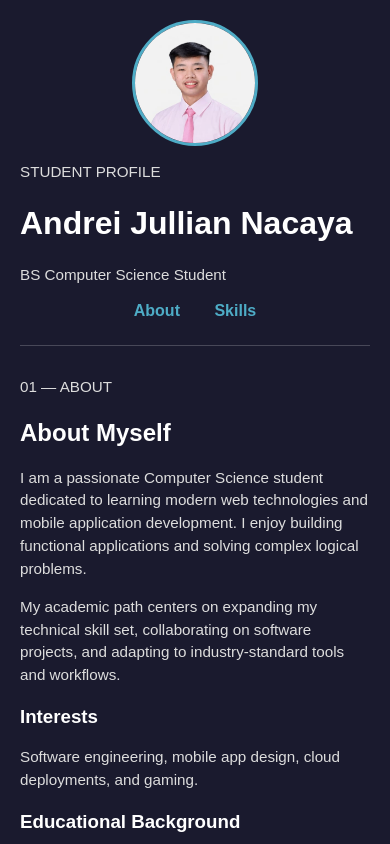
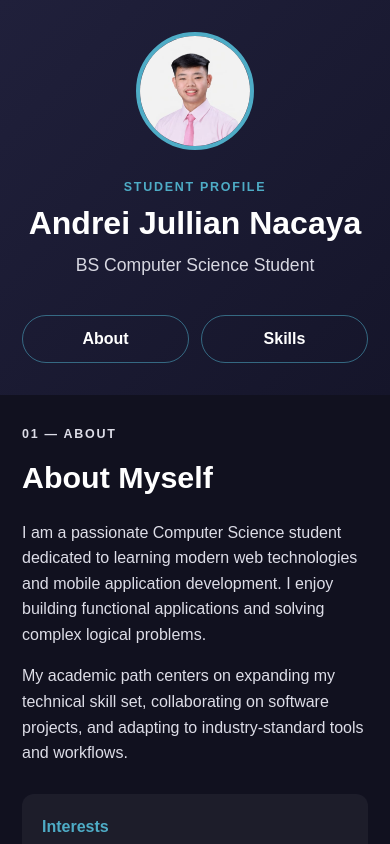
Before and after one commit to 1erdna/Nacaya_StudentProfile, a website: page www/index.html in a window 390 px wide. Shown: the top 844 px of the page. Drawn offline with Linux system fonts and the light colour scheme; some packages are replaced by stand-ins of ours.

Commit message:
Add responsive Activity 3 styling

```diff
--- a/www/css/index.css
+++ b/www/css/index.css
@@ -1,86 +1,279 @@
+* {
+    box-sizing: border-box;
+}
+
+html {
+    scroll-behavior: smooth;
+}
+
 body {
     margin: 0;
-    padding: 20px;
-    font-family: Arial, sans-serif;
-    background-color: #1a1a2e;
+    padding: 32px 20px;
+    min-height: 100vh;
+    font-family: Arial, Helvetica, sans-serif;
+    line-height: 1.6;
+    background: #1a1a2e;
     color: #ffffff;
 }
 
-.box {
-    width: 90%;
-    max-width: 450px;
-    margin: 20px auto;
-    padding: 30px;
-    box-sizing: border-box;
-    background: rgba(0, 0, 0, 0.7);
-    box-shadow: 0 15px 25px rgba(0, 0, 0, 0.6);
-    border-radius: 10px;
+.profile-card {
+    width: min(100%, 1050px);
+    margin: 0 auto;
+    overflow: hidden;
+    background: #11111f;
+    border: 1px solid rgba(255, 255, 255, 0.12);
+    border-radius: 20px;
+    box-shadow: 0 20px 45px rgba(0, 0, 0, 0.45);
 }
 
-.box h2 {
-    margin: 0 0 15px;
+.hero {
+    padding: 48px;
+    display: grid;
+    grid-template-columns: auto 1fr;
+    align-items: center;
+    gap: 28px;
+    background: linear-gradient(135deg, #20203b, #15152a);
+}
+
+.profile-pic {
+    width: 145px;
+    height: 145px;
+    border-radius: 50%;
+    object-fit: cover;
+    border: 4px solid #4eacc6;
+    display: block;
+}
+
+.hero-text h1 {
+    margin: 0;
+    font-size: clamp(2rem, 4vw, 3.2rem);
+    line-height: 1.1;
+}
+
+.eyebrow,
+.section-label {
+    margin: 0 0 8px;
+    color: #4eacc6;
+    font-size: 0.78rem;
+    font-weight: 700;
+    letter-spacing: 0.14em;
+}
+
+.subtitle {
+    margin: 10px 0 0;
+    color: #d8d8e2;
+    font-size: 1.1rem;
+}
+
+.nav-menu {
+    grid-column: 1 / -1;
+    display: flex;
+    gap: 12px;
+    margin-top: 8px;
+}
+
+.nav-menu a {
+    min-width: 110px;
+    padding: 10px 18px;
+    border: 1px solid rgba(78, 172, 198, 0.55);
+    border-radius: 999px;
+    color: #ffffff;
+    text-align: center;
+    text-decoration: none;
+    font-weight: 700;
+    transition: background 0.2s ease, transform 0.2s ease;
+}
+
+.nav-menu a:hover,
+.nav-menu a:focus-visible {
+    background: #4eacc6;
+    color: #11111f;
+    transform: translateY(-2px);
+}
+
+.nav-menu a:focus-visible {
+    outline: 3px solid #ffffff;
+    outline-offset: 3px;
+}
+
+.content-grid {
+    display: grid;
+    grid-template-columns: 1.35fr 0.9fr;
+    gap: 0;
+}
+
+.section-container {
+    padding: 44px;
+}
+
+.skills-section {
+    border-left: 1px solid rgba(255, 255, 255, 0.12);
+    background: #151526;
+}
+
+.section-container h2 {
+    margin: 0 0 18px;
+    font-size: 1.9rem;
+}
+
+.section-container p {
+    color: #ddddE7;
+}
+
+.info-grid {
+    display: grid;
+    grid-template-columns: 1fr 1fr;
+    gap: 18px;
+    margin-top: 28px;
+}
+
+.info-block {
+    padding: 20px;
+    border-radius: 12px;
+    background: rgba(255, 255, 255, 0.05);
+}
+
+.info-block.full-width {
+    grid-column: 1 / -1;
+}
+
+.info-block h3 {
+    margin: 0 0 8px;
+    color: #4eacc6;
+    font-size: 1rem;
+}
+
+.info-block p {
+    margin: 0;
+    font-size: 0.95rem;
+}
+
+.skills-list {
+    list-style: none;
     padding: 0;
-    color: #fff;
+    margin: 0;
+}
+
+.skills-list li {
+    display: grid;
+    grid-template-columns: 34px 1fr;
+    gap: 12px;
+    padding: 16px 0;
+    border-bottom: 1px solid rgba(255, 255, 255, 0.1);
+}
+
+.skills-list li:last-child {
+    border-bottom: 0;
+}
+
+.skill-number {
+    color: #4eacc6;
+    font-size: 0.78rem;
+    font-weight: 700;
+    padding-top: 3px;
+}
+
+.skills-list strong {
+    font-size: 1rem;
+}
+
+.skills-list p {
+    margin: 4px 0 0;
+    font-size: 0.88rem;
+}
+
+footer {
+    padding: 22px 44px;
+    border-top: 1px solid rgba(255, 255, 255, 0.1);
     text-align: center;
 }
 
-.box h3 {
-    margin: 15px 0 10px;
+footer p {
+    margin: 0;
+    color: #9c9cac;
+    font-size: 0.82rem;
+}
+
+@media (max-width: 850px) {
+    body {
+        padding: 20px 14px;
+    }
+
+    .hero {
+        padding: 36px;
+    }
+
+    .content-grid {
+        grid-template-columns: 1fr;
+    }
+
+    .skills-section {
+        border-left: 0;
+        border-top: 1px solid rgba(255, 255, 255, 0.12);
+    }
+
+    .section-container {
+        padding: 34px;
+    }
+}
+
+@media (max-width: 560px) {
+    body {
         padding: 0;
-    color: #4eacc6;
+    }
+
+    .profile-card {
+        width: 100%;
+        min-height: 100vh;
+        border: 0;
+        border-radius: 0;
+    }
+
+    .hero {
+        padding: 32px 22px;
+        grid-template-columns: 1fr;
         text-align: center;
     }
 
     .profile-pic {
-    width: 120px;
-    height: 120px;
-    border-radius: 50%;
-    display: block;
-    margin: 0 auto 15px auto;
-    object-fit: cover;
-    border: 3px solid #4eacc6;
+        width: 118px;
+        height: 118px;
+        margin: 0 auto;
     }
 
     .nav-menu {
-    text-align: center;
-    margin-bottom: 25px;
+        justify-content: center;
+        width: 100%;
     }
 
     .nav-menu a {
-    color: #4eacc6;
-    text-decoration: none;
-    margin: 0 15px;
-    font-weight: bold;
-}
-
-.nav-menu a:hover {
-    color: #ffffff;
+        flex: 1;
+        min-width: 0;
     }
 
     .section-container {
-    margin-bottom: 25px;
-    border-top: 1px solid rgba(255, 255, 255, 0.2);
-    padding-top: 15px;
+        padding: 30px 22px;
     }
 
-p {
-    line-height: 1.5;
-    font-size: 0.95rem;
-    color: #dddddd;
+    .info-grid {
+        grid-template-columns: 1fr;
     }
 
-ul {
-    padding-left: 20px;
-}
-
-li {
-    margin-bottom: 10px;
-    color: #dddddd;
+    .info-block.full-width {
+        grid-column: auto;
     }
 
     footer {
-    text-align: center;
-    font-size: 0.8rem;
-    color: #888888;
-    margin-top: 20px;
+        padding: 20px 22px;
     }
+}
+
+@media (prefers-reduced-motion: reduce) {
+    html {
+        scroll-behavior: auto;
+    }
+
+    .nav-menu a {
+        transition: none;
+    }
+}
```
Lines whose indentation alone changed are shown as unchanged.
